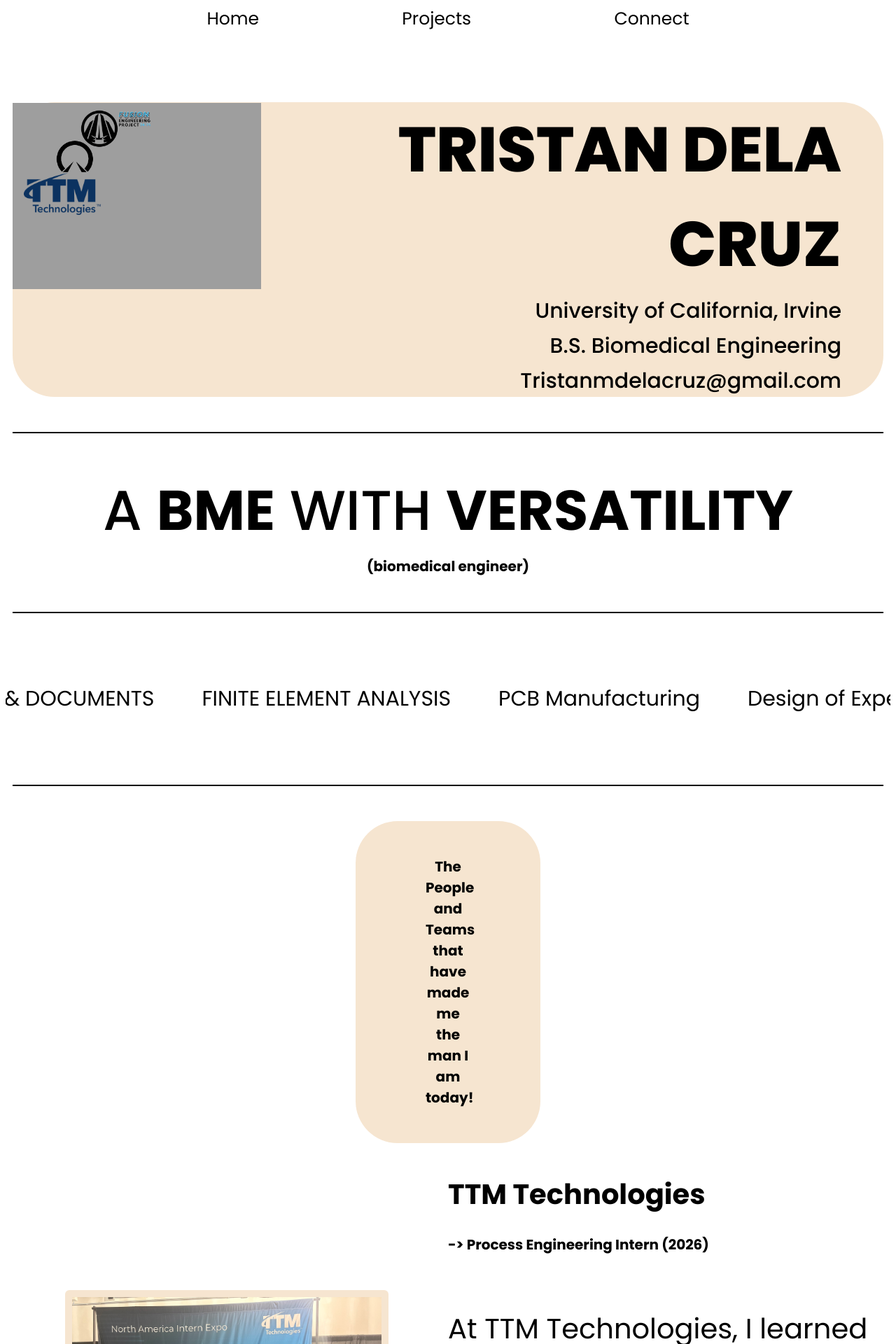
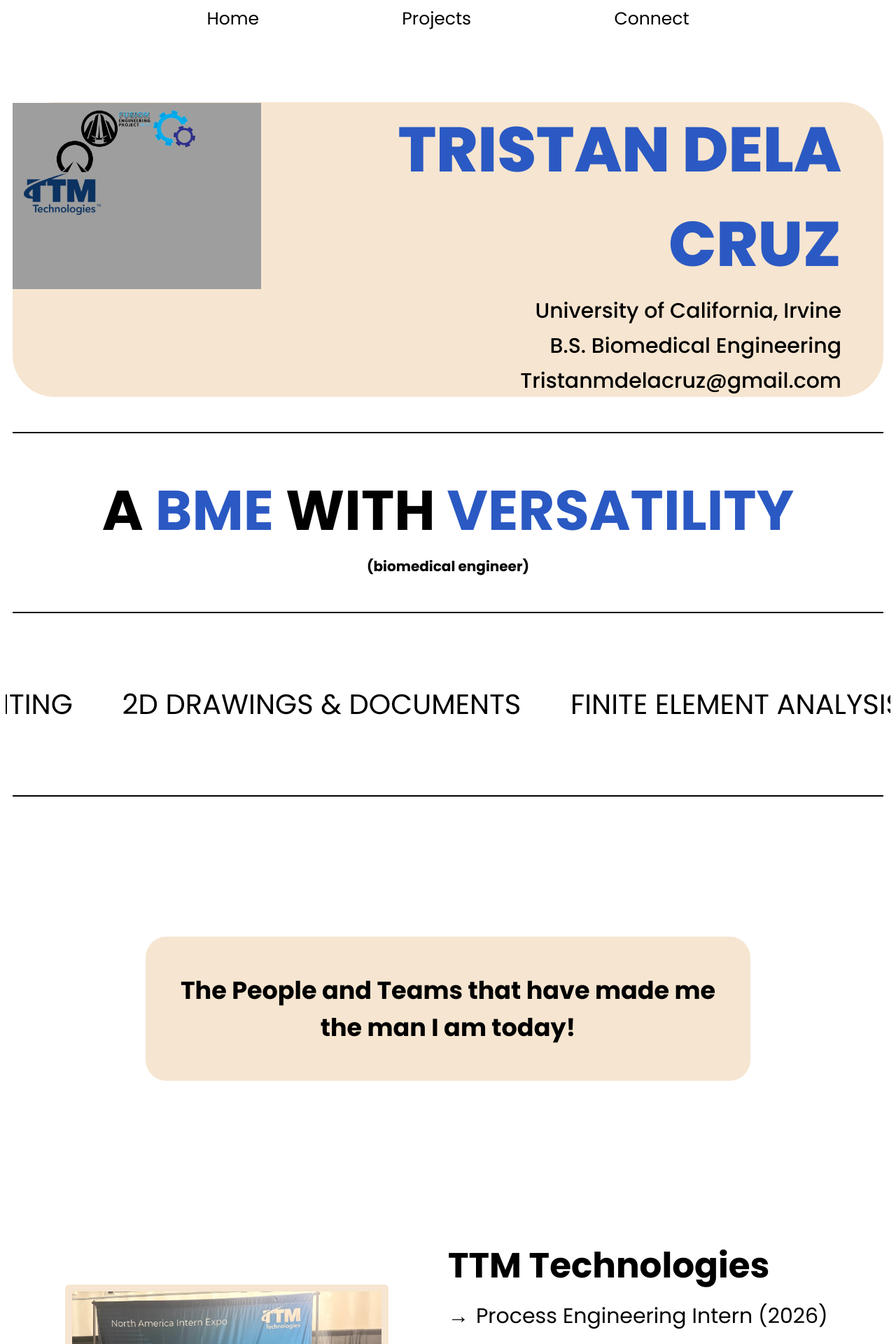
Before and after one commit to tristanmdelacruz-ux/career-portfolio, a Flask app: page / in a window 1280 px wide. Shown: the top 1920 px of the page at 70% size. Run offline with Flask 3, Linux system fonts and the light colour scheme; some web fonts are replaced; grey boxes are pictures that could not be loaded.

Commit message:
added some more animation to the teams

```diff
--- a/static/style-home-page.css
+++ b/static/style-home-page.css
@@ -82,6 +82,7 @@ p{
     font-size: 90px;
     margin: 0px 0px 0px 0px;
     font-weight: 800;
+    color:#2B59C3;
 }
 
 .banner-right h2 {
@@ -108,14 +109,16 @@ p{
     text-align: center;
     font-size: 80px;
     margin: 10px auto 5px auto;
-    font-weight: 500;
 }
 
-/* skills class */
-.Skills h2{
-    font-size: 30px;
-    margin: 200px auto 200px auto;
+
+.Hook h1 strong {
+    text-align: center;
+    font-size: 80px;
+    margin: 10px auto 5px auto;
+    color: #2B59C3;
 }
+
 
 /* message class */
 .message-text {
@@ -140,13 +143,13 @@ p{
 .timeline-banner {
     background-color: #f6e5d0ff;
 
-    border-radius:60px;
-    margin-right: 500px;
-    margin-left: 500px;
+    border-radius:30px;
+    margin: 200px 200px 200px 200px;
 }
 
 .timeline-banner h2 {
-    padding: 50px 100px 50px 100px;
+    font-size: 35px;
+    padding: 50px 30px 50px 30px;
 }
 
 /** Teams Sectiom */
@@ -159,7 +162,7 @@ p{
 
 .Teams-Left {
     display: flex;
-    width: 50%;
+    width   : 50%;
 
     align-items: center;
     justify-content: center ;
@@ -174,6 +177,7 @@ p{
     align-items: center;
 
     padding: 10px 10px 10px 10px;
+    margin: 30px auto 30px auto;
     border-radius: 6px;
 
     background-color:#f6e5d0ff;
@@ -184,39 +188,47 @@ p{
     width: 50%;
 }
 
-.Teams-Right img {
-    display:block;
-    width: 70%;
-    height: auto;
-    max-width: 100%;
-
-    align-items: center;
-
-    padding: 10px 10px 10px 10px;
-    border-radius: 6px;
-
-    background-color:#f6e5d0ff;
-}
 .Teams-Right h1 {
     text-align: left;
+    font-size: 50px;
+    margin-bottom: 1px;
+    line-height: 1.2;
+    white-space: normal;
+    word-wrap: break-word;
 }
 
 .Teams-Right h2 {
     text-align: left;
+    font-size: 30px;
 }
 
 .Teams-Right p {
     text-align: left;
+    font-size: 30px;
+}
+
+/* arrow bullet points */
+.arrow-list {
+    list-style: none; /* remove the round bullet point default */
+    padding-left: 0;    /* removes the default indentation browsers add to lists */
+    margin: 20px 0;
+    font-size: 30px;
+}
+
+.arrow-list li::before {
+    content: "→";   /* inserts the → character BEFORE each list item */
+    margin-right: 10px; /* adds space between the arrow and the text */
 }
 
 
+/*end banner */
 .end-banner {
     background-color:#f6e5d0ff;
 }
 
 .end-banner h1 {
     text-align: left;
-    margin: auto 20px auto 20px;
+    margin: 50px 20px auto 20px;
     font-size: 80px;
 }
 
@@ -236,13 +248,13 @@ p{
     font-family: var(--main-font);
     overflow: hidden; /* hides anything outside of the box */
     white-space: nowrap; /* wrap the line so it doesn't move to another line */
-    font-size: 30px;
+    font-size: 40px;
 
 }
 
 .Skills-conveyor {
     display: inline-block; /* makes the div only as wide as it's content */
-    animation: ticker 30s linear infinite; /* variable speed style direction duration */
+    animation: ticker 50s linear infinite; /* variable speed style direction duration */
 }
 
 .Skills-conveyor span {
@@ -285,3 +297,4 @@ p{
 .sticker-HX { bottom: 60%;  right: 25%; }
 .sticker-LEGACY { bottom: 75%;  right: 15%; }
 .sticker-FEP { bottom: 80%;  right: 1%; }
+.sticker-ASME { bottom: 75%; left: 15%; }
--- a/templates/home.html
+++ b/templates/home.html
@@ -27,6 +27,7 @@
                     <img src="/static/HX.png" alt="HyperXite Logo" class="sticker sticker-HX">
                     <img src="/static/LEGACY.png" alt="Legacy Logo" class="sticker sticker-LEGACY">
                     <img src="/static/TTM_LOGO.png" alt="TTM Logo" class="sticker sticker-TTM">
+                    <img src="/static/ASME.png" alt="ASME Logo" class="sticker sticker-ASME">
                 </div>
             </div>
             <div class="banner-right">                                          <!-- Right side of the banner wih my info-->
@@ -40,7 +41,7 @@
 
         <div class="Hook">                                                      <!-- Container with my BME Hook-->
             <hr class="top-banner-line">                                        <!--horitonal line-->
-            <h1>A <strong>BME</strong> WITH <strong>VERSATILITY</strong></h1>   <!--text-->
+            <h1>A <strong>BME</strong> WITH <strong>VERSATILITY</strong> </h1>                                     <!--text-->
             <h3>(biomedical engineer)</h3>                                      <!--text-->
             <hr class="bottom-banner-line">                                     <!--horitonal line-->
         </div>
@@ -89,12 +90,14 @@
 
 
         <div class="Teams">                                                     <!-- container for my project team-->
-            <div class="Teams-Left">                                            <!-- left side of container for picture-->
+            <div class="Teams-Left" data-aos="fade-right" data-aos-duration="700">                                            <!-- left side of container for picture-->
                 <img src="/static/TTM_Intern_Expo_Photo.jpeg" alt="headshot">
             </div>
-            <div class="Teams-Right">                                           <!-- right side of container for blerb-->
+            <div class="Teams-Right" data-aos="fade-left" data-aos-duration="400">                                           <!-- right side of container for blerb-->
                 <h1>TTM Technologies</h1>
-                <h2> -> Process Engineering Intern (2026)</h2>
+                <ul class="arrow-list">                                         <!-- ul = unordered list -->
+                    <li>Process Engineering Intern (2026)</li>                  <!-- li = listed item -->
+                </ul>
                 <p>At TTM Technologies, I learned dry and wet proceesses to manufacture a Printed Circuit Board.
                     During the Internship, I got to lead four manufacturing process iniatives to improve production and quality
                     at the facility.</p>
@@ -103,13 +106,15 @@
 
 
         <div class="Teams">                                                 <!-- container for my project team-->
-            <div class="Teams-Left">                                        <!-- left side of container for picture-->
+            <div class="Teams-Left" data-aos="fade-right" data-aos-duration="700">                                        <!-- left side of container for picture-->
                 <img src="/static/HX_DYNAMICS_SUBTEAM.jpg" alt="subteam photo">
             </div>
-            <div class="Teams-Right">                                       <!-- right side of container for blerb-->
+            <div class="Teams-Right" data-aos="fade-left" data-aos-duration="400">                                       <!-- right side of container for blerb-->
                 <h1>UCI HyperXite</h1>
-                <h2> -> Braking Engineer (2026)</h2>
-                <h2> -> Dynamics Engineer (2025)</h2>
+                <ul class="arrow-list">
+                    <li>Braking Engineer (2026)</li>
+                    <li>Dynamics Engineer (2025)</li>
+                </ul>
                 <p>UCI HyperXite is a Senior Design Project Team where we build a hyperloop pod
                     capable of high speeds just using a linear induction motor for propulsion.</p>
 
@@ -117,13 +122,15 @@
         </div>
 
         <div class="Teams">                                                <!-- container for my project team-->
-            <div class="Teams-Left">                                       <!-- left side of container for picture-->
+            <div class="Teams-Left" data-aos="fade-right" data-aos-duration="700">                                       <!-- left side of container for picture-->
                 <img src="/static/Legacy_Robotics_Insta_Post.png" alt="instagram photo">
             </div>
-            <div class="Teams-Right">                                       <!-- right side of container for blerb-->
+            <div class="Teams-Right" data-aos="fade-left" data-aos-duration="400">                                       <!-- right side of container for blerb-->
                 <h1>UCI Legacy Robotics</h1>
-                <h2> -> Drone Team Lead (2026)</h2>
-                <h2> -> Dynamics Engineer (2025)</h2>
+                <ul class="arrow-list">
+                    <li>Drone Team Lead (2026)</li>
+                    <li>Dynamics Engineer (2025)</li>
+                </ul>
                 <p>UCI HyperXite is a Senior Design Project Team where we build a hyperloop pod
                     capable of high speeds just using a linear induction motor for propulsion.</p>
 
@@ -131,12 +138,14 @@
         </div>
 
         <div class="Teams">                                                 <!-- container for my project team-->
-            <div class="Teams-Left">                                        <!-- left side of container for picture-->
+            <div class="Teams-Left" data-aos="fade-right" data-aos-duration="700">                                        <!-- left side of container for picture-->
                 <img src="/static/LeDrone_Pic.jpg" alt="subteam photo">
             </div>
-            <div class="Teams-Right">                                       <!-- right side of container for blerb-->
+            <div class="Teams-Right" data-aos="fade-left" data-aos-duration="400">                                       <!-- right side of container for blerb-->
                 <h1>Fusion Engineering Project | Remote Controlled Cargo Drone</h1>
-                <h2> -> Mechanical Engineer (2025)</h2>
+                <ul class="arrow-list">
+                    <li>Mechanical Engineer (2025)</li>
+                </ul>
                 <p>FUSION ENGINEERING PROJECT (FEP) is an introductory project where they host yearly projects open to club members
                     to gain more hands on and technical experience in engineering. This year, we made a Remote Controlled Cargo Drone
                     capable of picking up light weight payloads.</p>
@@ -144,12 +153,14 @@
         </div>
 
         <div class="Teams">                                             <!-- container for my project team-->
-            <div class="Teams-Left">                                    <!-- left side of container for picture-->
+            <div class="Teams-Left" data-aos="fade-right" data-aos-duration="700">                                    <!-- left side of container for picture-->
                 <img src="/static/Kamayan_Tayo.png" alt="subteam photo">
             </div>
-            <div class="Teams-Right">                                   <!-- right side of container for blerb-->
+            <div class="Teams-Right" data-aos="fade-left" data-aos-duration="400">                                   <!-- right side of container for blerb-->
                 <h1>Fusion Engineering Project | Mobile Gestured Robotic Arm</h1>
-                <h2> -> Mechanical Engineer (2024)</h2>
+                <ul class="arrow-list">
+                    <li>Mechanical Engineer (2024)</li>
+                </ul>
                 <p>FUSION ENGINEERING PROJECT (FEP) is an introductory project where they host yearly projects open to club members
                     to gain more hands on and technical experience in engineering. This year, we made a Mobile Gestured Robotic Arm
                     capable of picking and storing light payload.</p>
@@ -169,6 +180,7 @@
     <script>
         AOS.init();
     </script>
+
     </body>
 
 </html>
```
Also changed, not shown: static/ASME.png (added).
